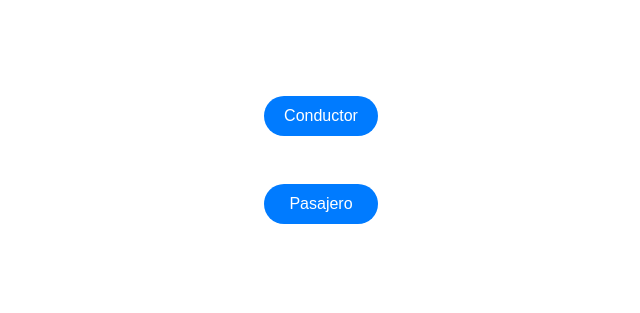
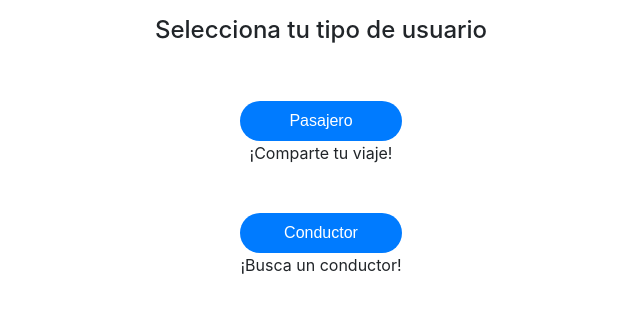
Before and after one commit to jumagoca78/CarpoolBUAP-1, a PHP site: page /Views/seleccionarusuario.php in a window 1280 px wide. Shown: the part 56-369 px from the top of the page, without its empty margins (319-959 px from the left). Run offline with PHP 8.4, Linux system fonts and the light colour scheme; some libraries are stand-ins or nearby versions.

Commit message:
Update seleccionarusuario.php

```diff
--- a/Carpooling/Views/seleccionarusuario.php
+++ b/Carpooling/Views/seleccionarusuario.php
@@ -23,15 +23,21 @@
 </nav>
 
 <div class="container-lg text-align-center">
+<h4 class="mt-3 text-center">Selecciona tu tipo de usuario</h4>
   <div class="row">
-    <div class="mx-auto mt-5 m-3 p-5">
-      <button class="btn btn-primary btn-lg btn-block mb-5" type="button">Conductor</button>
-      <button class="btn btn-primary btn-lg btn-block" type="button">Pasajero</button>
+    <div class="mx-auto m-5 text-center">
+      <div class="col">
+            <button class="btn btn-primary btn-lg btn-block " type="button" onclick='#'>Pasajero</button>
+            <p class="fs-6 fw-lighter">¡Comparte tu viaje!</p>
+        </div>
+
+        <div class="col mt-5">
+            <button class="btn btn-primary btn-lg btn-block" type="button" onclick='#'>Conductor</button>
+            <p>¡Busca un conductor!</p>
+        </div>
     </div>
   </div>
 </div>
 
-
-
 </body>
 </html>
```
